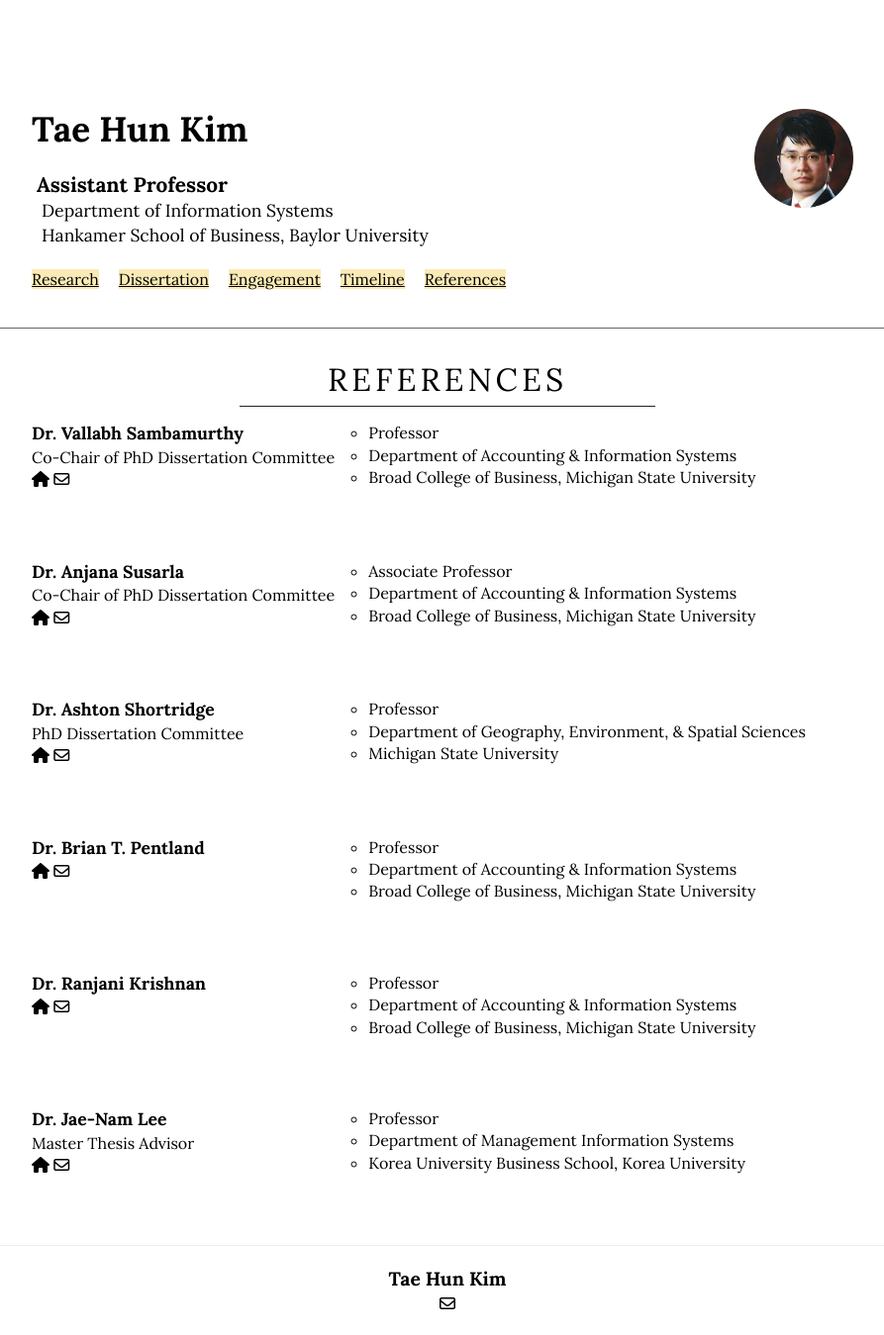
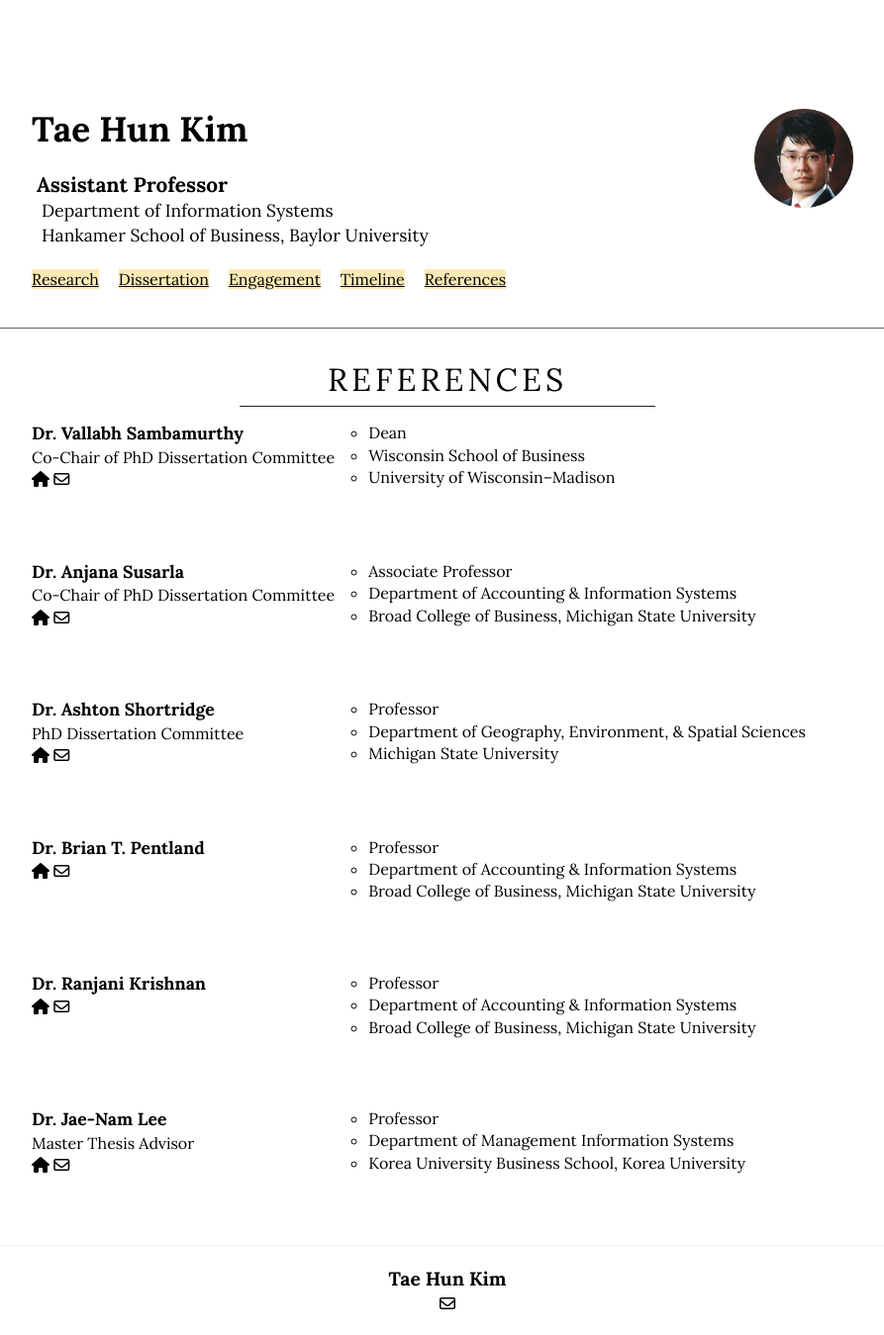
Before and after one commit to istaehun/taehun, a Jekyll site: the page built from references.html, in a window 1280 px wide. Shown: the whole page at 99% size, without its empty margins (188-1081 px from the left). Built offline with Jekyll 4.4.1, drawn with Linux system fonts in a browser that asks for light colours; nearby versions of some CDN libraries.

Commit message:
Update references.yml

```diff
--- a/_data/references.yml
+++ b/_data/references.yml
@@ -3,11 +3,11 @@
   name: "Vallabh Sambamurthy"
   role: "Co-Chair of PhD Dissertation Committee"
   majors:
-    - "Professor"
-    - "Department of Accounting & Information Systems"
-  department: "Broad College of Business, Michigan State University"
-  email: "sambamurthy@broad.msu.edu"
-  website: "https://broad.msu.edu/facultystaff/sambamurthy/"
+    - "Dean"
+    - "Wisconsin School of Business"
+  department: "University of Wisconsin–Madison"
+  email: "vsambamurthy@wisc.edu"
+  website: "https://bus.wisc.edu/faculty/vallabh-sambamurthy/"
 -
   degree: "Dr"
   name: "Anjana Susarla"
```
